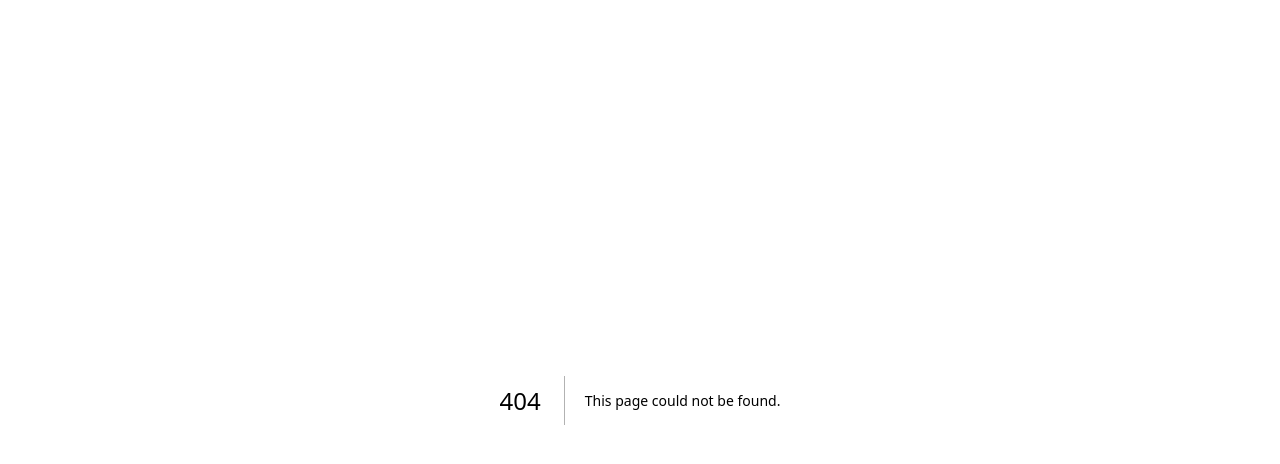
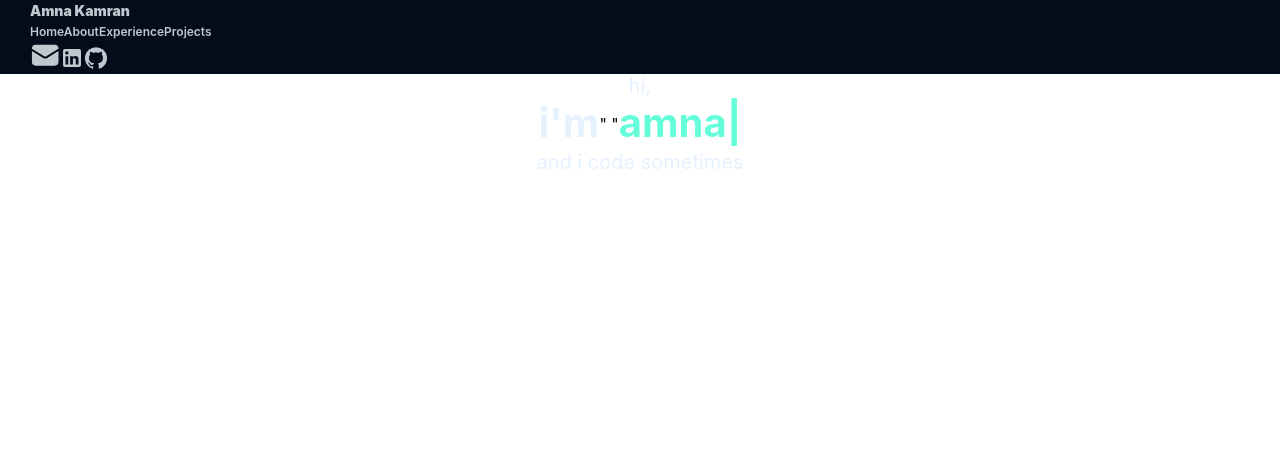
Before and after one commit to amna-kamran/Amna, a Next.js app: page /App in a window 1280 px wide. Before the commit this address had no page. Shown: the top 464 px of the page. Built offline with nearby package versions, Linux system fonts and the light colour scheme.

Commit message:
intro typewriter effect, fade in animation

```diff
--- /dev/null
+++ b/components/About.js
@@ -0,0 +1,10 @@
+import styles from "../styles/About.module.css";
+const About = () => {
+  return (
+    <div className={styles.container}>
+      <p>about me</p>
+    </div>
+  );
+};
+
+export default About;
--- a/components/Intro.js
+++ b/components/Intro.js
@@ -1,7 +1,36 @@
+import { TypeAnimation } from "react-type-animation";
+import styles from "../styles/Intro.module.css";
+import { useState, useEffect } from "react";
 const Intro = () => {
+  const [fadeIn, setFadeIn] = useState(false);
+
+  useEffect(() => {
+    setFadeIn(true);
+  }, []);
   return (
-    <div id="intro">
-      <p>hi im Amna</p>
+    <div id="intro" className={`${styles.fadeIn} ${fadeIn && styles.active}`}>
+      <div className={styles.text_container}>
+        <p className={styles.text}>hi,</p>
+        <div className={styles.type_container}>
+          <TypeAnimation
+            className={styles.name}
+            sequence={["i'm"]}
+            wrapper="p"
+            speed={{ type: "keyStrokeDelayInMs", value: 100 }}
+            cursor=""
+          />
+          <p>" "</p>
+          <TypeAnimation
+            className={styles.name}
+            sequence={["amna"]}
+            style={{ color: "#64ffda" }}
+            wrapper="p"
+            speed={{ type: "keyStrokeDelayInMs", value: 300 }}
+          />
+        </div>
+
+        <p className={styles.text}>and i code sometimes</p>
+      </div>
     </div>
   );
 };
--- a/components/Navbar.js
+++ b/components/Navbar.js
@@ -1,13 +1,6 @@
 import { EnvelopeIcon } from "@heroicons/react/24/solid";
 import { LinkedIn, GitHub } from "@mui/icons-material/";
-import {
-  Nav,
-  Navbar,
-  NavDropdown,
-  Form,
-  FormControl,
-  Button,
-} from "react-bootstrap";
+import { Nav, Navbar } from "react-bootstrap";
 import styles from "../styles/Navbar.module.css";
 const NavbarComponent = () => {
   return (
@@ -15,19 +8,18 @@ const NavbarComponent = () => {
       <Navbar.Brand className={styles.name} href="#">
         Amna Kamran
       </Navbar.Brand>
-      <Navbar.Toggle aria-controls="basic-navbar-nav" />
       <Navbar.Collapse id="basic-navbar-nav">
         <Nav className="me-auto">
-          <Nav.Link className={styles.tab_text} href="#">
+          <Nav.Link className={styles.tab_text} href="#home" active>
             Home
           </Nav.Link>
-          <Nav.Link className={styles.tab_text} href="#">
+          <Nav.Link className={styles.tab_text} href="#about" active>
             About
           </Nav.Link>
-          <Nav.Link className={styles.tab_text} href="#">
+          <Nav.Link className={styles.tab_text} href="#experience" active>
             Experience
           </Nav.Link>
-          <Nav.Link className={styles.tab_text} href="#">
+          <Nav.Link className={styles.tab_text} href="#projects" active>
             Projects
           </Nav.Link>
         </Nav>
--- a/package.json
+++ b/package.json
@@ -17,7 +17,8 @@
     "popper.js": "^1.16.1",
     "react": "^18.2.0",
     "react-bootstrap": "^2.9.2",
-    "react-dom": "^18.2.0"
+    "react-dom": "^18.2.0",
+    "react-type-animation": "^3.2.0"
   },
   "engines": {
     "node": ">=18"
--- /dev/null
+++ b/pages/App.js
@@ -0,0 +1,13 @@
+import NavbarComponent from "../components/Navbar";
+import Intro from "../components/Intro";
+import About from "../components/About";
+const App = () => {
+  return (
+    <>
+      <NavbarComponent />
+      <Intro />
+      <About />
+    </>
+  );
+};
+export default App;
--- a/pages/index.js
+++ b/pages/index.js
@@ -2,8 +2,7 @@ import Head from "next/head";
 import "bootstrap/dist/css/bootstrap.min.css";
 import styles from "../styles/Home.module.css";
 import { Comfortaa } from "next/font/google";
-import NavbarComponent from "../components/Navbar";
-import Intro from "../components/Intro";
+import App from "./App.js";
 const comfortaa = Comfortaa({
   subsets: ["latin"],
   weight: ["300"],
@@ -17,8 +16,7 @@ export default function Home() {
       </Head>
 
       <main className={comfortaa.className}>
-        <NavbarComponent />
-        <Intro />
+        <App />
       </main>
     </div>
   );
--- /dev/null
+++ b/styles/About.module.css
@@ -0,0 +1,3 @@
+.container {
+  color: white;
+}
--- a/styles/Home.module.css
+++ b/styles/Home.module.css
@@ -1,9 +1,7 @@
 .container {
-  min-height: 100vh;
-  display: flex;
-  flex-direction: column;
-  justify-content: center;
-  align-items: center;
+  padding-top: 15%;
+  padding-inline: 5%;
+  height: 100vh;
   background-color: var(--dark-navy);
 }
 
--- a/styles/Intro.module.css
+++ b/styles/Intro.module.css
@@ -0,0 +1,43 @@
+.text_container {
+  display: flex;
+  flex-direction: column;
+  justify-content: center;
+  align-items: center;
+}
+.text {
+  font-size: 20px;
+  color: var(--white);
+  margin: 0;
+}
+
+.name {
+  font-size: 40px;
+  font-weight: bold;
+  color: var(--white);
+  margin: 0;
+}
+
+.type_container {
+  display: flex;
+}
+
+.fadeIn {
+  opacity: 0;
+  transform: translateY(-100px);
+  transition: opacity 1s ease, transform 1s ease;
+}
+
+.fadeIn.active {
+  opacity: 1;
+  transform: translateY(0);
+}
+
+@media only screen and (max-width: 550px) {
+  .text {
+    font-size: 14px;
+  }
+
+  .name {
+    font-size: 32px;
+  }
+}
--- a/styles/Navbar.module.css
+++ b/styles/Navbar.module.css
@@ -4,21 +4,23 @@
 }
 
 .tab_text {
+  color: var(--ash) !important;
   font-size: 12px;
   font-weight: 600;
-  color: var(--ash);
 }
 .tab_text:hover {
-  color: var(--green-bright);
+  color: var(--green-bright) !important;
 }
+
 .icon:hover {
   color: var(--green-bright);
 }
 .name {
   font-size: 14px;
   font-weight: 900;
-  color: var(--ash);
+  color: var(--ash) !important;
 }
+
 .name:hover {
   color: var(--ash);
 }
@@ -27,3 +29,9 @@
   color: var(--ash);
   height: 3.8vh;
 }
+
+@media only screen and (max-width: 550px) {
+  .tab_text {
+    display: none;
+  }
+}
```
Also changed, not shown: 1 other file (tests, documents, lock files or other folders).
